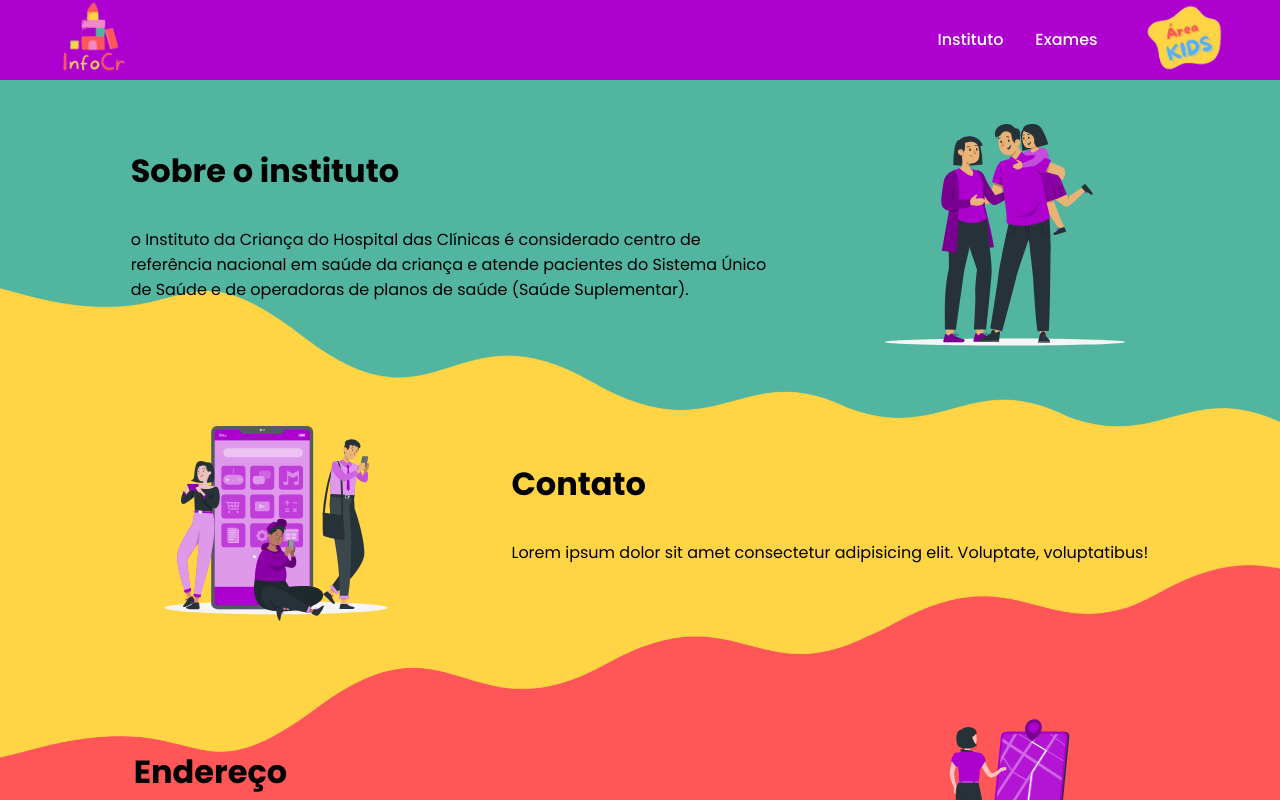
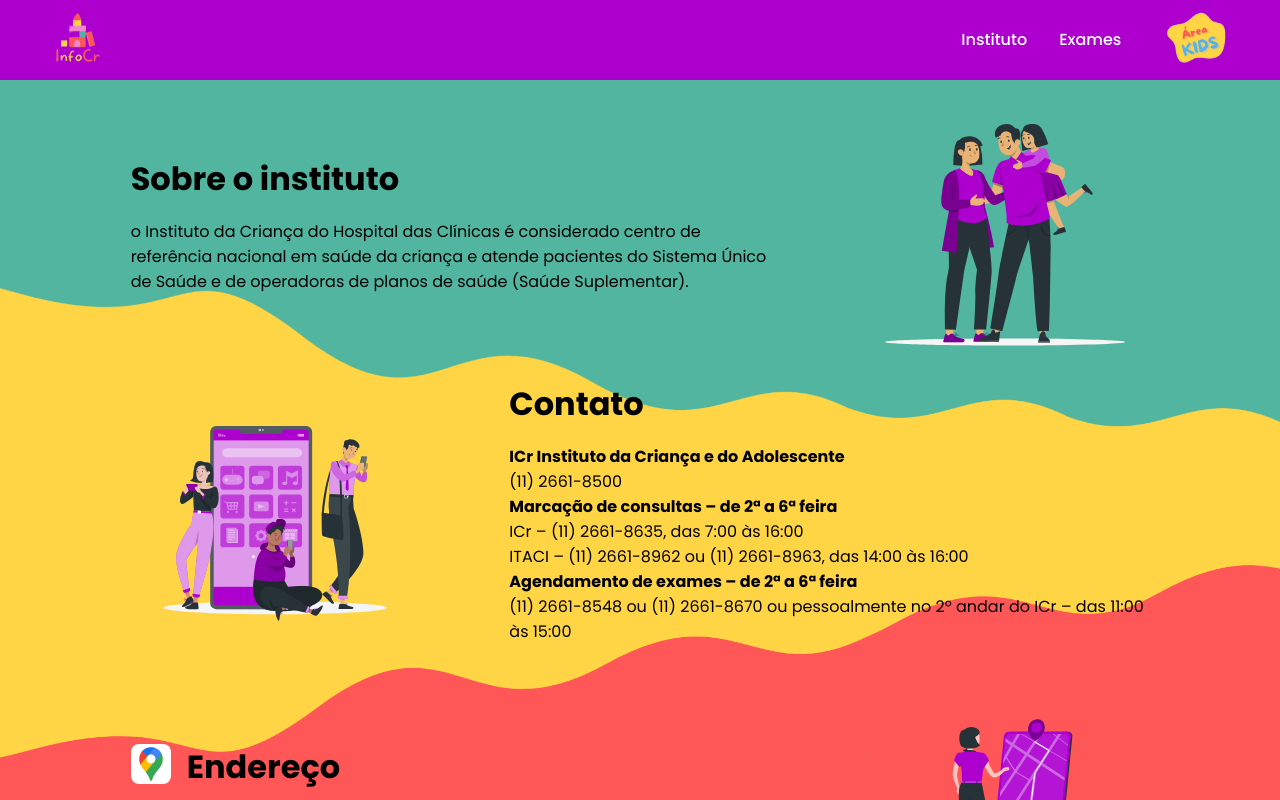
Before and after one commit to Rafafaaa-FIAP/CHL1-infocr, a React (Vite) app: page /Instituto in a window 1280 px wide. Shown: the top 800 px of the page. Built offline with nearby package versions, Linux system fonts and the light colour scheme.

Commit message:
feat: update institute page

```diff
--- a/src/components/Nav/styles.css
+++ b/src/components/Nav/styles.css
@@ -1,5 +1,5 @@
 nav {
-  width: 100%;
+  width: 100vw;
   height: var(--nav-height);
   background-color: var(--colors-1-base);
   padding: 0 3%;
@@ -20,7 +20,7 @@
 }
 
 nav img#logo {
-  width: 7rem;
+  height: var(--nav-height);
   border-radius: 100%;
   cursor: pointer;
   transition: transform var(--transition-time);
@@ -31,7 +31,7 @@
 }
 
 img#area-kids {
-  width: 7rem;
+  height: var(--nav-height);
   transition: transform var(--transition-time);
 }
 
@@ -70,3 +70,10 @@
   color: var(--colors-text-on-color);
   text-decoration: none;
 }
+
+
+@media (max-width: 600px) {
+  nav {
+
+  }
+}
--- a/src/routes/Instituto/index.jsx
+++ b/src/routes/Instituto/index.jsx
@@ -5,6 +5,7 @@
 import contact from '../../assets/images/contact.svg'
 import address from '../../assets/images/address.svg'
 import hiFive from '../../assets/images/hi-five.svg'
+import googleMaps from '../../assets/images/google-maps.png'
 
 function Instituto() {
   return (
@@ -25,14 +26,27 @@
         </div>
         <div className='container-right'>
           <h1>Contato</h1>
-          <p>Lorem ipsum dolor sit amet consectetur adipisicing elit. Voluptate, voluptatibus!</p>
+          <span>
+            <b>ICr Instituto da Criança e do Adolescente</b>
+            <p>(11) 2661-8500</p>
+            <b>Marcação de consultas – de 2ª a 6ª feira</b>
+            <p>ICr – (11) 2661-8635, das 7:00 às 16:00</p>
+            <p>ITACI – (11) 2661-8962 ou (11) 2661-8963, das 14:00 às 16:00</p>
+            <b>Agendamento de exames – de 2ª a 6ª feira</b>
+            <p>(11) 2661-8548 ou (11) 2661-8670 ou pessoalmente no 2º andar do ICr – das 11:00 às 15:00</p>
+          </span>
         </div>
       </div>
 
       <div id="address" className='container'>
         <div className='container-left'>
-          <h1>Endereço</h1>
-          <p>Lorem ipsum dolor sit amet consectetur adipisicing elit. Eligendi, consequuntur.</p>
+          <span className='flex'>
+            <a href='https://www.google.com/maps?q=Av.+Dr.+Enéas+Carvalho+de+Aguiar,+647+-+Cerqueira+César' target='_blank'>
+              <img src={googleMaps} alt="Google Maps" id="google-maps" />
+            </a>
+            <h1>Endereço</h1>
+          </span>
+          <p>Av. Dr. Enéas Carvalho de Aguiar, 647 - Cerqueira César, São Paulo - SP, 05403-000</p>
         </div>
         <div className='container-right'>
           <img src={address} alt="Endereço" />
--- a/src/routes/Instituto/styles.css
+++ b/src/routes/Instituto/styles.css
@@ -12,13 +12,25 @@
 div#institute-page div.container div {
   display: flex;
   flex-direction: column;
-  gap: 2rem;
+  gap: 1rem;
 }
 
 div#institute-page div.container p {
   max-width: 50vw;
 }
 
-div#institute-page div.container img {
+div#institute-page div.container img:not(img#google-maps) {
   width: 22.5vw;
 }
+
+div#institute-page img#google-maps {
+  width: 2.5rem;
+  border-radius: 0.5rem;
+  cursor: pointer;
+}
+
+div#institute-page span.flex {
+  display: flex;
+  align-items: center;
+  gap: 1rem;
+}
--- a/src/styles.css
+++ b/src/styles.css
@@ -25,7 +25,7 @@
   --box-shadow: #26262680 1.95px 1.95px 2.6px;
 
   --nav-height: 10vh;
-  --footer-height: 10vh;
+  --footer-height: 7vh;
   --main-height: calc(100vh - var(--nav-height) - var(--footer-height));
 }
 
```
Also changed, not shown: src/assets/images/google-maps.png (added).
